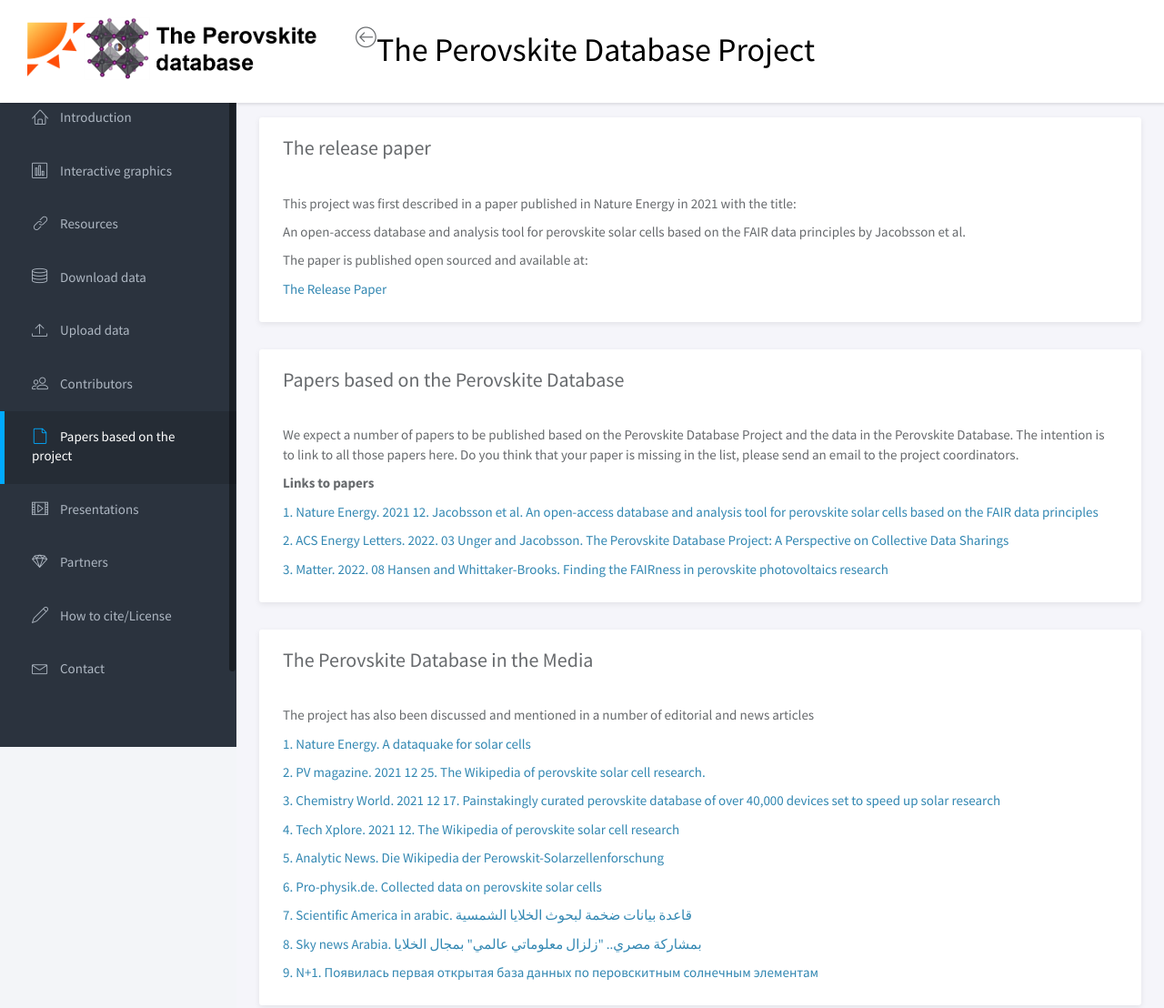
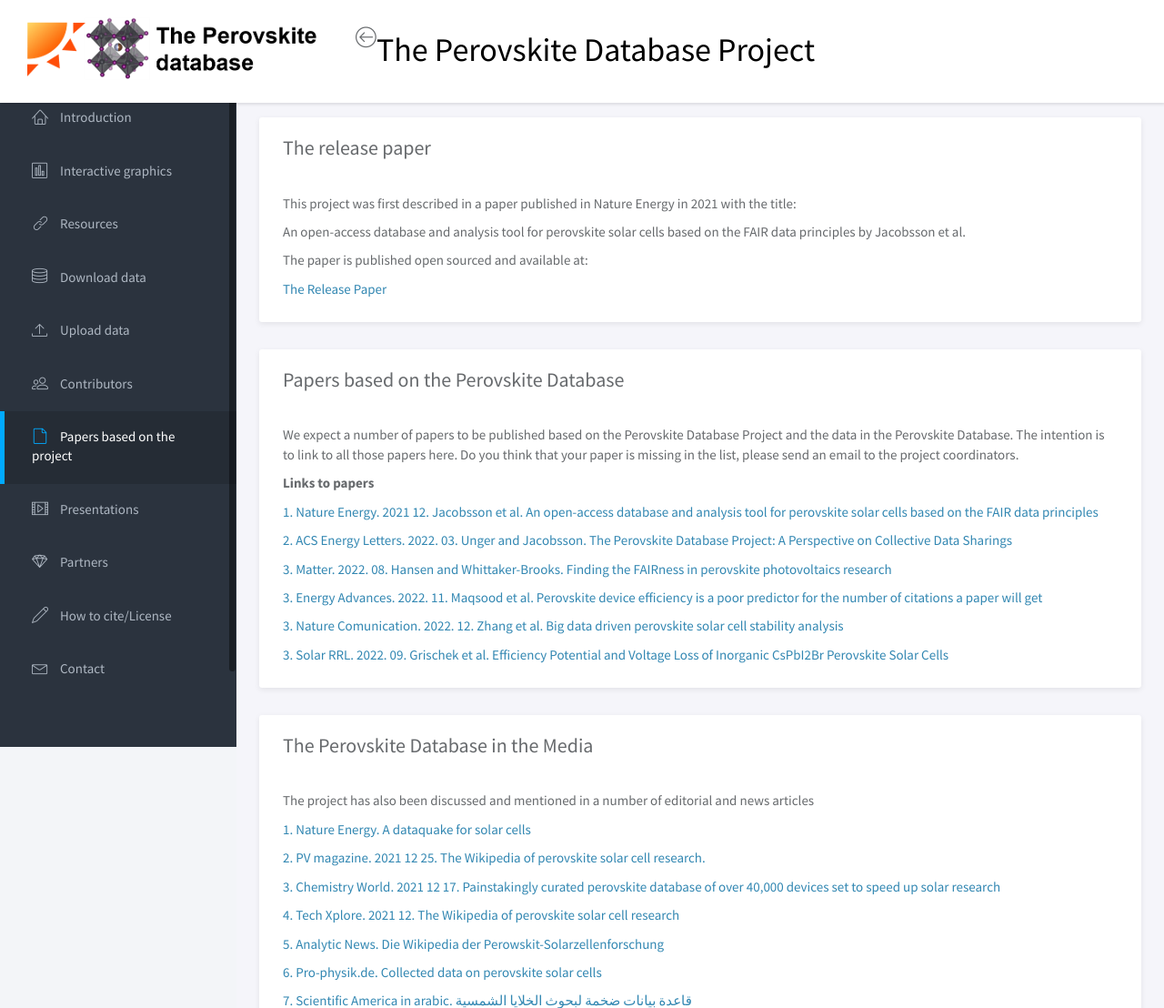
Before and after one commit to Jesperkemist/perovskitedatabase, a Flask app: page /Papers in a window 1280 px wide. Shown: the top 1108 px of the page at 91% size. Run offline with Flask 2, Linux system fonts and the light colour scheme; some libraries are stand-ins or nearby versions.

Commit message:
Update Papers.html
Added three new papers

```diff
--- a/Perovskite_webpage_version_1/templates/Papers.html
+++ b/Perovskite_webpage_version_1/templates/Papers.html
@@ -31,9 +31,15 @@
         <p><strong>Links to papers</strong></p>
         <p><a title="An open-access database and analysis tool for perovskite solar cells based on the FAIR data principles" href="https://www.nature.com/articles/s41560-021-00941-3" target="_blank" rel="noopener">1. Nature Energy. 2021 12. Jacobsson et al. An open-access database and analysis tool for perovskite solar cells based on the FAIR data principles</a></p>
         <p><!--<a title="Paper n" href="to be filled in" target="_blank" rel="noopener">Paper n</a>--></p>
-        <p><a title="The Perovskite Database Project: A Perspective on Collective Data Sharings" href="https://pubs.acs.org/doi/full/10.1021/acsenergylett.2c00330" target="_blank" rel="noopener">2. ACS Energy Letters. 2022. 03 Unger and Jacobsson. The Perovskite Database Project: A Perspective on Collective Data Sharings</a></p>
+        <p><a title="The Perovskite Database Project: A Perspective on Collective Data Sharings" href="https://pubs.acs.org/doi/full/10.1021/acsenergylett.2c00330" target="_blank" rel="noopener">2. ACS Energy Letters. 2022. 03. Unger and Jacobsson. The Perovskite Database Project: A Perspective on Collective Data Sharings</a></p>
         <p><!--<a title="Paper n" href="to be filled in" target="_blank" rel="noopener">Paper n</a>--></p>
-        <p><a title="Finding the FAIRness in perovskite photovoltaics research" href="https://doi.org/10.1016/j.matt.2022.06.001" target="_blank" rel="noopener">3. Matter. 2022. 08 Hansen and Whittaker-Brooks. Finding the FAIRness in perovskite photovoltaics research</a></p>
+        <p><a title="Finding the FAIRness in perovskite photovoltaics research" href="https://doi.org/10.1016/j.matt.2022.06.001" target="_blank" rel="noopener">3. Matter. 2022. 08. Hansen and Whittaker-Brooks. Finding the FAIRness in perovskite photovoltaics research</a></p>
+        <p><!--<a title="Paper n" href="to be filled in" target="_blank" rel="noopener">Paper n</a>--></p>
+        <p><a title="Perovskite device efficiency is a poor predictor for the number of citations a paper will get" href="https://doi.org/10.1039/d2ya00261b" target="_blank" rel="noopener">3. Energy Advances. 2022. 11.  Maqsood et al. Perovskite device efficiency is a poor predictor for the number of citations a paper will get</a></p>
+	    <p><!--<a title="Paper n" href="to be filled in" target="_blank" rel="noopener">Paper n</a>--></p>
+        <p><a title="Big data driven perovskite solar cell stability analysis" href="https://doi.org/10.1038/s41467-022-35400-4" target="_blank" rel="noopener">3. Nature Comunication. 2022. 12.  Zhang et al. Big data driven perovskite solar cell stability analysis</a></p>
+	    <p><!--<a title="Paper n" href="to be filled in" target="_blank" rel="noopener">Paper n</a>--></p>
+        <p><a title="Efficiency Potential and Voltage Loss of Inorganic CsPbI2Br Perovskite Solar Cells" href="https://doi.org/10.1002/solr.202200690" target="_blank" rel="noopener">3. Solar RRL. 2022. 09.  Grischek et al. Efficiency Potential and Voltage Loss of Inorganic CsPbI2Br Perovskite Solar Cells</a></p>
 
 
     </div>
```
